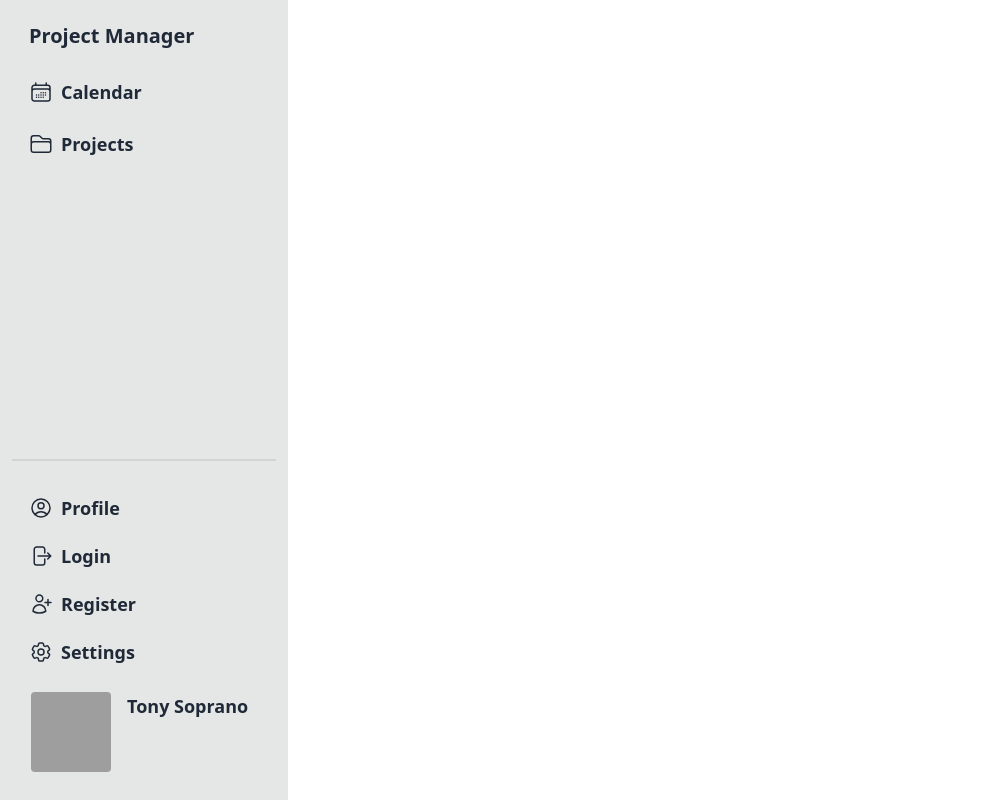
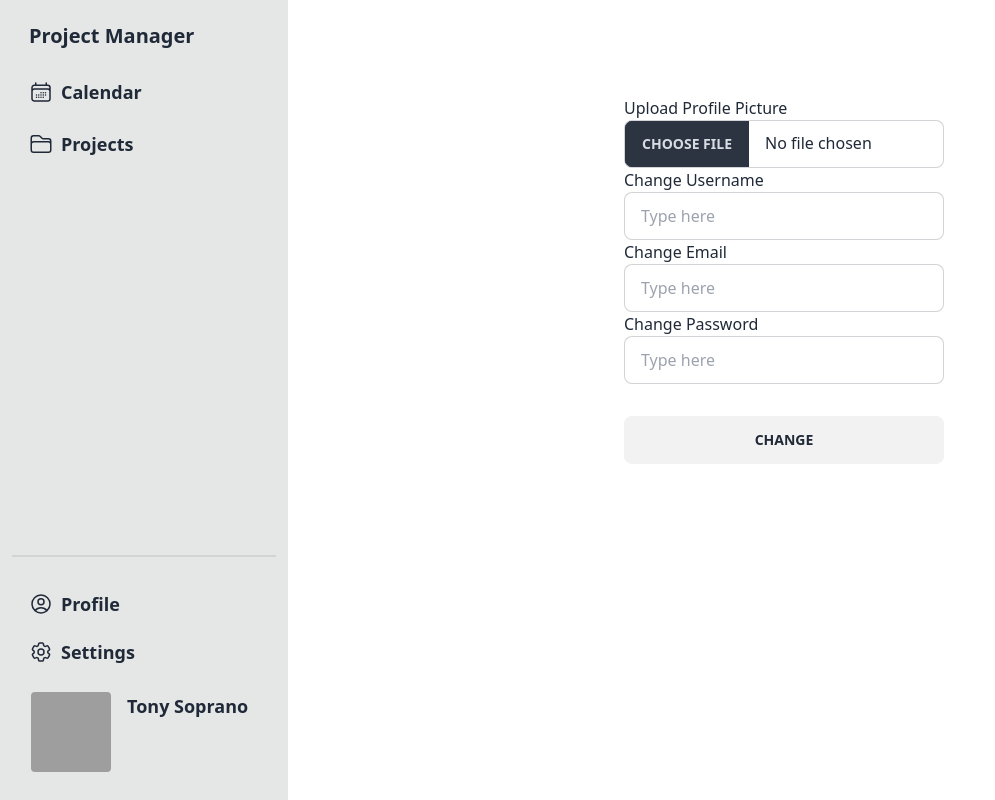
Before and after one commit to hxffner/project-management, a React (Vite) app in the folder client/: page /profile/1/settings in a window 1280 px wide. Shown: the whole page, without its empty margins (0-995 px from the left). Built offline with nearby package versions, Linux system fonts and the light colour scheme; grey boxes are pictures that could not be loaded.

Commit message:
Created Profile and Setting Page, added AddModal, updated Sidebar

```diff
--- a/client/src/App.tsx
+++ b/client/src/App.tsx
@@ -4,6 +4,8 @@ import Content from "./components/Content";
 import RegisterPage from "./pages/Auth/RegisterPage";
 import LoginPage from "./pages/Auth/LoginPage";
 import CalendarPage from "./pages/Calendar/CalendarPage";
+import ProfilePage from "./pages/Profile/ProfilePage";
+import Settings from "./pages/Profile/Settings";
 
 function App() {
   return (
@@ -15,6 +17,8 @@ function App() {
             <Route path={`/calendar`} element={<CalendarPage />} />
             <Route path={`/login`} element={<LoginPage />} />
             <Route path={`/register`} element={<RegisterPage />} />
+            <Route path={`/profile/:username`} element={<ProfilePage />} />
+            <Route path={`/profile/:username/settings`} element={<Settings />} />
           </Routes>
         </Content>
       </BrowserRouter>
--- a/client/src/components/Sidebar.tsx
+++ b/client/src/components/Sidebar.tsx
@@ -1,9 +1,10 @@
-import { FC } from "react";
+import { FC } from 'react';
 
 import { Link } from "react-router-dom";
 
 const Sidebar: FC = () => {
   const user = true;
+  const username = "soprano";
 
   return (
     <aside className="fixed top-0 left-0 h-full w-72 p-3 bg-base-300 flex flex-col">
@@ -16,10 +17,7 @@ const Sidebar: FC = () => {
         <div className="flex-1">
           <ul className="pt-2 pb-4 space-y-1 text-sm">
             <li className="rounded-sm">
-              <Link
-                to={`/calendar`}
-                className="btn btn-ghost normal-case text-lg"
-              >
+              <Link to={`/calendar`} className="btn btn-ghost normal-case text-lg">
                 <svg
                   xmlns="http://www.w3.org/2000/svg"
                   fill="none"
@@ -68,7 +66,7 @@ const Sidebar: FC = () => {
           <div>
             <ul className="mb-4">
               <li className="rounded-sm">
-                <Link to={`/`} className="btn btn-ghost normal-case text-lg">
+                <Link to={`/profile/${username}`} className="btn btn-ghost normal-case text-lg">
                   <svg
                     xmlns="http://www.w3.org/2000/svg"
                     fill="none"
@@ -87,51 +85,7 @@ const Sidebar: FC = () => {
                 </Link>
               </li>
               <li className="rounded-sm">
-                <Link
-                  to={`/login`}
-                  className="btn btn-ghost normal-case text-lg"
-                >
-                  <svg
-                    xmlns="http://www.w3.org/2000/svg"
-                    fill="none"
-                    viewBox="0 0 24 24"
-                    stroke-width="1.5"
-                    stroke="currentColor"
-                    className="w-6 h-6"
-                  >
-                    <path
-                      stroke-linecap="round"
-                      stroke-linejoin="round"
-                      d="M15.75 9V5.25A2.25 2.25 0 0013.5 3h-6a2.25 2.25 0 00-2.25 2.25v13.5A2.25 2.25 0 007.5 21h6a2.25 2.25 0 002.25-2.25V15m3 0l3-3m0 0l-3-3m3 3H9"
-                    />
-                  </svg>
-                  <span>Login</span>
-                </Link>
-              </li>
-              <li className="rounded-sm">
-                <Link
-                  to={`/register`}
-                  className="btn btn-ghost normal-case text-lg"
-                >
-                  <svg
-                    xmlns="http://www.w3.org/2000/svg"
-                    fill="none"
-                    viewBox="0 0 24 24"
-                    stroke-width="1.5"
-                    stroke="currentColor"
-                    className="w-6 h-6"
-                  >
-                    <path
-                      stroke-linecap="round"
-                      stroke-linejoin="round"
-                      d="M19 7.5v3m0 0v3m0-3h3m-3 0h-3m-2.25-4.125a3.375 3.375 0 11-6.75 0 3.375 3.375 0 016.75 0zM4 19.235v-.11a6.375 6.375 0 0112.75 0v.109A12.318 12.318 0 0110.374 21c-2.331 0-4.512-.645-6.374-1.766z"
-                    />
-                  </svg>
-                  <span>Register</span>
-                </Link>
-              </li>
-              <li className="rounded-sm">
-                <Link to={`/`} className="btn btn-ghost normal-case text-lg">
+                <Link to={`/profile/${username}/settings`} className="btn btn-ghost normal-case text-lg">
                   <svg
                     xmlns="http://www.w3.org/2000/svg"
                     fill="none"
--- a/client/src/pages/Calendar/CalendarPage.tsx
+++ b/client/src/pages/Calendar/CalendarPage.tsx
@@ -2,10 +2,10 @@ import { FC, useState } from "react";
 import WeekView from "./components/WeekView";
 import MonthView from "./components/MonthView";
 import dayjs, { Dayjs } from "dayjs";
+import AddModal from "./components/AddModal";
 
 const CalendarPage: FC = () => {
   const [date, setDate] = useState<Dayjs>(dayjs());
-
   const [selectedView, setSelectedView] = useState<string>("week");
 
   let viewComponent;
@@ -33,7 +33,12 @@ const CalendarPage: FC = () => {
               >
                 {"<"}
               </button>
-              <button className="join-item btn btn-ghost normal-case text-xl">
+              <button
+                className="join-item btn btn-ghost normal-case text-xl"
+                onClick={() => {
+                  setDate(dayjs());
+                }}
+              >
                 Today
               </button>
               <button
@@ -60,9 +65,17 @@ const CalendarPage: FC = () => {
               <option value={`year`}>Year View</option>
             </select>
             <div className="divider divider-horizontal"></div>
-            <button className="join-item btn btn-ghost normal-case text-xl">
+            <button
+              className="join-item btn btn-ghost normal-case text-xl"
+              onClick={() => {
+                (
+                  document!.getElementById("my_modal_2") as HTMLFormElement
+                ).showModal();
+              }}
+            >
               Add Event
             </button>
+            <AddModal />
           </div>
         </div>
       </div>
--- /dev/null
+++ b/client/src/pages/Calendar/components/AddModal.tsx
@@ -0,0 +1,41 @@
+import React, { FC, useState } from "react";
+import dayjs from "dayjs";
+
+const AddModal: FC = () => {
+  const [selectedDate, setSelectedDate] = useState(dayjs());
+
+  const handleDateChange = (e: React.ChangeEvent<HTMLInputElement>) => {
+    const newDate = dayjs(e.target.value);
+    setSelectedDate(newDate);
+  };
+
+  return (
+    <dialog id="my_modal_2" className="modal">
+      <div className="modal-box flex flex-col gap-6 items-center">
+        <input
+          type="text"
+          placeholder="Name"
+          className="input input-bordered w-full max-w-xs"
+        />
+        <input
+          type="text"
+          placeholder="Desc"
+          className="input input-bordered w-full max-w-xs"
+        />
+
+        <h3 className="font-bold text-lg">Date</h3>
+        <input
+          type="date"
+          value={selectedDate.format("YYYY-MM-DD")}
+          onChange={handleDateChange}
+        />
+        <button type="button" className="btn">Save</button>
+      </div>
+      <form method="dialog" className="modal-backdrop">
+        <button>close</button>
+      </form>
+    </dialog>
+  );
+};
+
+export default AddModal;
--- a/client/src/pages/Calendar/components/MonthView.tsx
+++ b/client/src/pages/Calendar/components/MonthView.tsx
@@ -1,6 +1,6 @@
 import { FC, useState, useEffect } from "react";
-import { getMonth } from "../../../utils/calendarUtils";
-import { Dayjs } from "dayjs";
+import { getMonth, isSameDay } from "../../../utils/calendarUtils";
+import dayjs, { Dayjs } from "dayjs";
 
 interface Props {
   date: Dayjs;
@@ -8,10 +8,12 @@ interface Props {
 
 const MonthView: FC<Props> = ({date}) => {
   const [month, setMonth] = useState<Dayjs[][]>(getMonth(date.year(), date.month()));
-  console.table(month);
+
   useEffect(() => {
     setMonth(getMonth(date.year(), date.month()));
   }, [date]);
+
+  const today = dayjs();
 
   return (
     <div className="flex flex-wrap justify-center mb-8">
@@ -30,7 +32,7 @@ const MonthView: FC<Props> = ({date}) => {
 
                 <div
                   key={dayIndex}
-                  className="flex items-start justify-start w-1/7 p-4 border border-base-200 w-52 h-24"
+                  className={`flex items-start justify-start w-1/7 p-4 border ${isSameDay(day, today) ? "border-white" : "border-base-200"} w-52 h-24`}
                 >
                   {day ? day.date() : ""}
                 </div>
--- /dev/null
+++ b/client/src/pages/Profile/ProfilePage.tsx
@@ -0,0 +1,16 @@
+import { FC } from "react";
+
+const ProfilePage: FC = () => {
+  return (
+    <div className="flex items-center flex-col">
+      <div className="avatar">
+        <div className="w-52 rounded">
+          <img src="https://e3.365dm.com/18/03/736x414/skynews-tony-soprano-james-gandolfini_4253599.jpg?20190110140558" />
+        </div>
+      </div>
+      <h2 className="ml-4 text-lg font-semibold">Tony Soprano</h2>
+    </div>
+  );
+};
+
+export default ProfilePage;
--- /dev/null
+++ b/client/src/pages/Profile/Settings.tsx
@@ -0,0 +1,48 @@
+import { FC } from "react";
+
+const Settings: FC = () => {
+  return (
+    <div className="flex flex-col items-center m-24">
+      <div className="w-80">
+        <p>Upload Profile Picture</p>
+        <input
+          type="file"
+          className="file-input file-input-bordered w-full max-w-xs"
+        />
+      </div>
+
+      <div className="w-80">
+        <p>Change Username</p>
+        <input
+          type="text"
+          placeholder="Type here"
+          className="input input-bordered w-full max-w-xs"
+        />
+      </div>
+
+      <div className="w-80">
+        <p>Change Email</p>
+        <input
+          type="email"
+          placeholder="Type here"
+          className="input input-bordered w-full max-w-xs"
+        />
+      </div>
+
+      <div className="w-80">
+        <p>Change Password</p>
+        <input
+          type="password"
+          placeholder="Type here"
+          className="input input-bordered w-full max-w-xs"
+        />
+      </div>
+
+      <div className="w-80 m-8">
+        <button className="btn w-80">Change</button>
+      </div>
+    </div>
+  );
+};
+
+export default Settings;
--- a/client/src/utils/calendarUtils.ts
+++ b/client/src/utils/calendarUtils.ts
@@ -9,17 +9,20 @@ export const getMonth = (year: number, month: number): Dayjs[][] => {
 
   const matrix = [];
   let currentRow = [];
-  let date = startOfMonth.subtract(startDay, 'day');
+  let date = startOfMonth.subtract(startDay, "day");
 
   for (let row = 0; row < numRows; row++) {
     currentRow = [];
     for (let col = 0; col < 7; col++) {
       currentRow.push(dayjs(date));
-      date = date.add(1, 'day');
-
+      date = date.add(1, "day");
     }
     matrix.push(currentRow);
   }
 
   return matrix;
 };
+
+export const isSameDay = (day1: Dayjs, day2: Dayjs) => {
+  return day1.isSame(day2, "day");
+};
```
